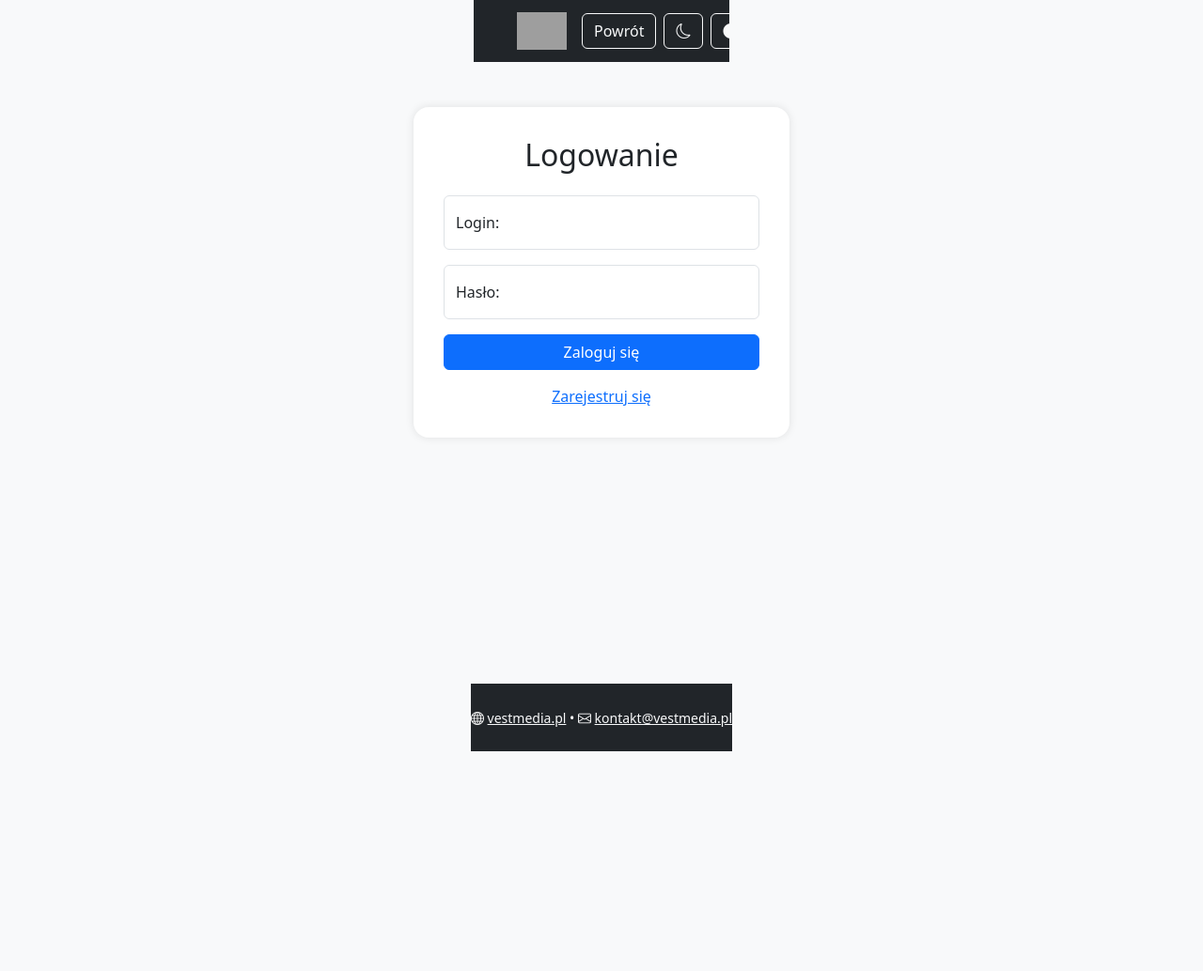
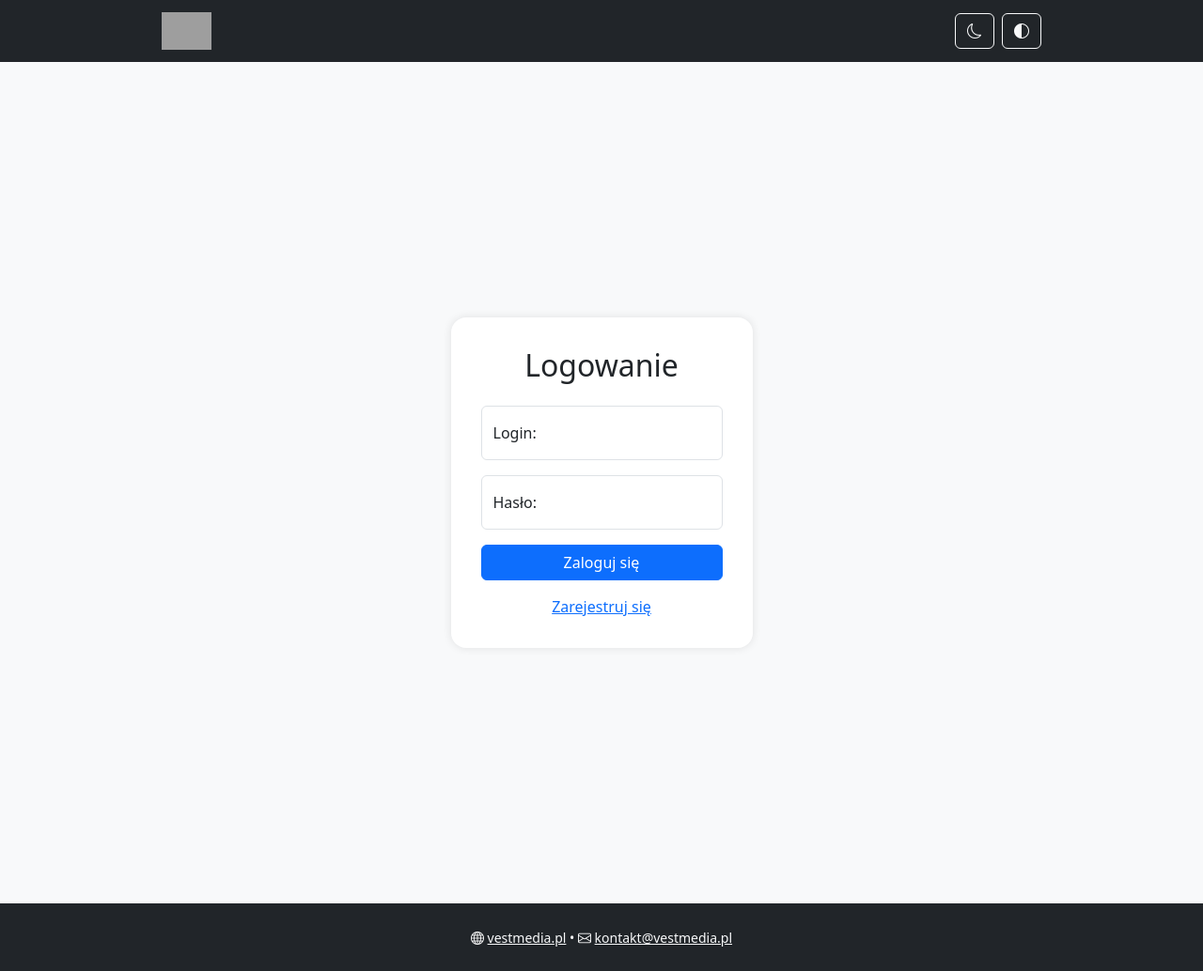
Before and after one commit to suchokrates1/lista-obecnosci, a Flask app: page /login in a window 1280 px wide. Shown: the whole page at 94% size. Before the commit the page ends 800 px from the top, so only its background shows below. Run offline with Flask 3, Linux system fonts and the light colour scheme; grey boxes are pictures that could not be loaded.

Commit message:
Update login page layout

```diff
--- a/templates/base.html
+++ b/templates/base.html
@@ -16,12 +16,14 @@
         <img src="https://vestmedia.pl/wp-content/uploads/2024/12/Vest-Media-5.png" alt="Vest Media" height="40">
       </a>
       <div class="d-flex gap-2">
+        {% if show_nav_buttons|default(True) %}
         <a href="{{ url_for('routes.index') }}" class="btn btn-outline-light">Powrót</a>
         {% if is_admin %}
         <a href="{{ url_for('routes.admin_dashboard') }}" class="btn btn-outline-light">Panel administratora</a>
         <a href="{{ url_for('routes.admin_settings') }}" class="btn btn-outline-light" aria-label="Ustawienia"><i class="bi bi-gear"></i></a>
         {% elif current_user.is_authenticated %}
         <a href="{{ url_for('routes.panel') }}" class="btn btn-outline-light">{% if current_user.role == 'prowadzacy' %}Panel prowadzącego{% else %}Panel{% endif %}</a>
+        {% endif %}
         {% endif %}
         {% if current_user.is_authenticated %}
         <a href="{{ url_for('routes.logout') }}" class="btn btn-outline-danger">Wyloguj</a>
--- a/templates/login.html
+++ b/templates/login.html
@@ -1,14 +1,8 @@
 {% extends 'base.html' %}
+{% set show_nav_buttons = False %}
 {% block title %}Logowanie{% endblock %}
 {% block head_extra %}
   <style>
-    body {
-      background-color: #f4f4f8;
-      display: flex;
-      justify-content: center;
-      align-items: center;
-      height: 100vh;
-    }
     .login-box {
       max-width: 400px;
       background: white;
@@ -19,7 +13,8 @@
   </style>
 {% endblock %}
 {% block content %}
-  <div class="login-box mx-auto">
+  <div class="d-flex justify-content-center align-items-center min-vh-100">
+    <div class="login-box">
     <h2 class="mb-4 text-center">Logowanie</h2>
     <form method="POST" action="/login">
       <input type="hidden" name="csrf_token" value="{{ csrf_token() }}">
@@ -48,4 +43,5 @@
       <a href="{{ url_for('routes.register') }}" tabindex="4">Zarejestruj się</a>
     </div>
   </div>
+</div>
 {% endblock %}
```
